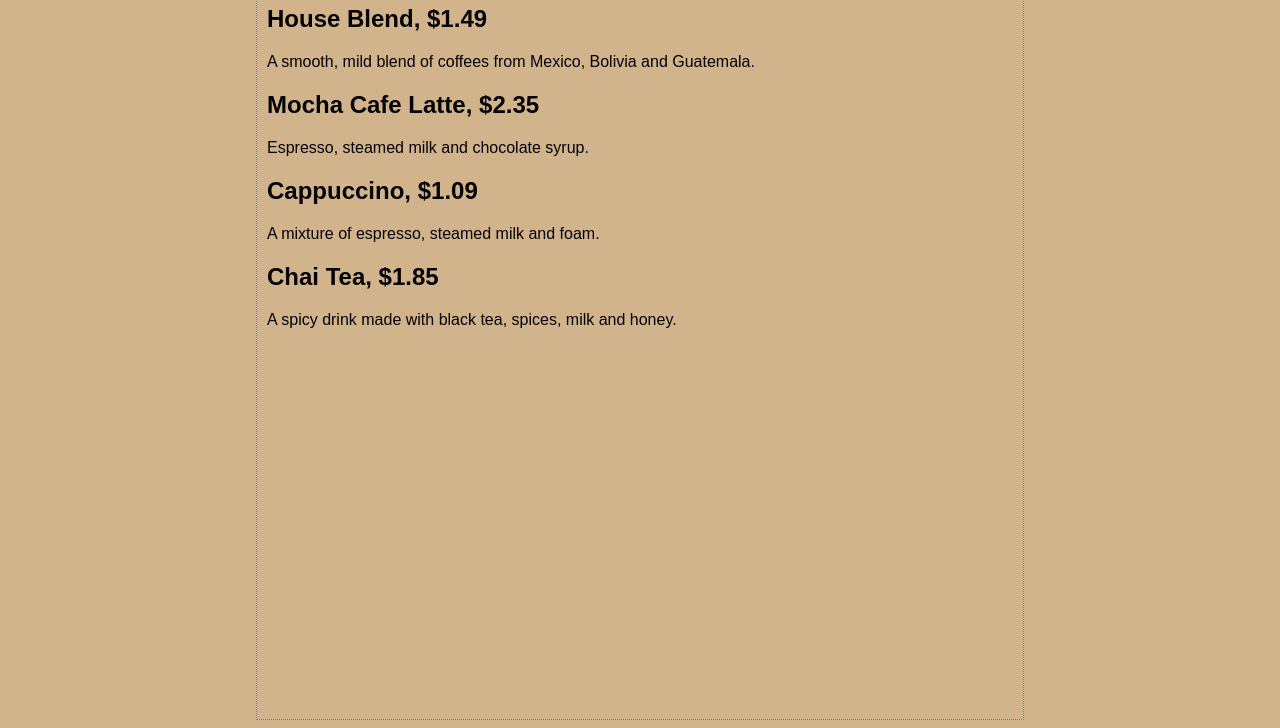
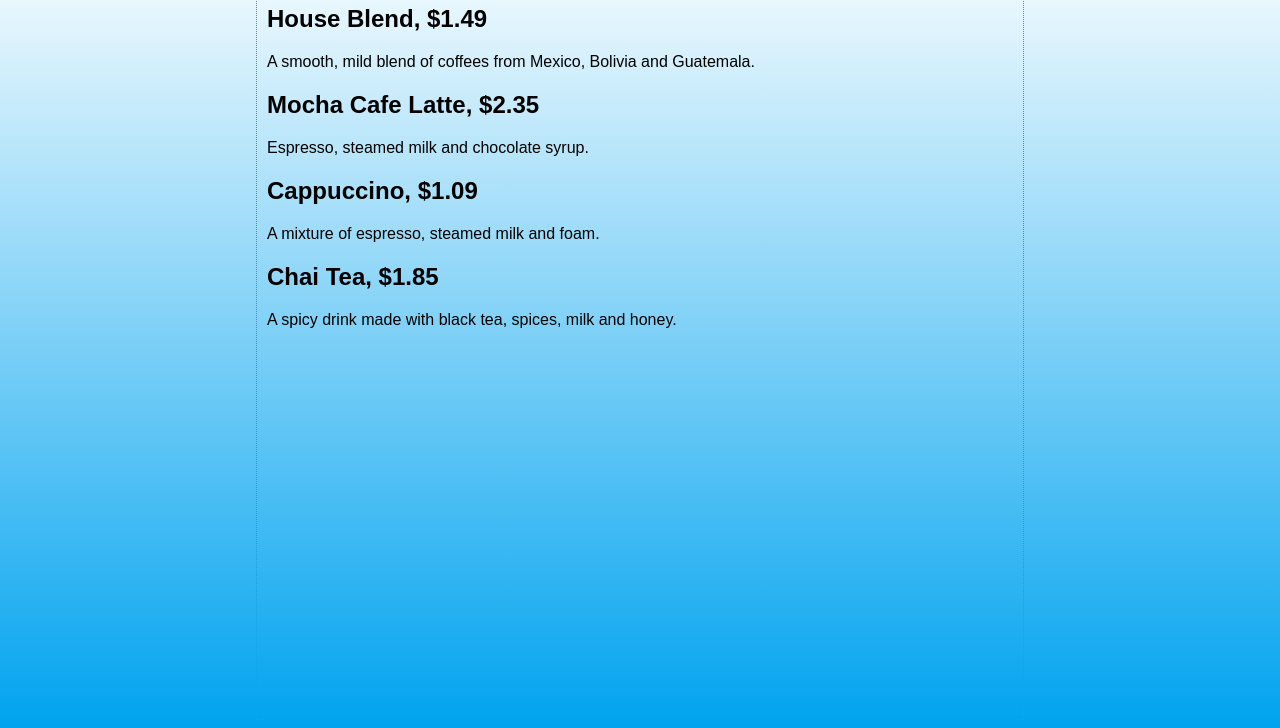
Before and after one commit to Kinudin/kinudin.github.com, a plain HTML site: page starbuzzindex.html in a window 1280 px wide. Shown: the part 72-800 px from the top of the page. Drawn offline with Linux system fonts and the light colour scheme.

Commit message:
Adding background gradient

```diff
--- a/starbuzzindex.html
+++ b/starbuzzindex.html
@@ -3,7 +3,8 @@
 <title> Starbuzz Coffee</title>
 <style type="text/css">
 body {
-	background-color: #d2b48c;
+	background-image: -webkit-gradient(linear, left top, left bottom, color-stop(0, #FFFFFF), color-stop(1, #00A3EF));
+
 	margin-left: 20%;
 	margin-right: 20%;
 	border: 1px dotted gray;
```
